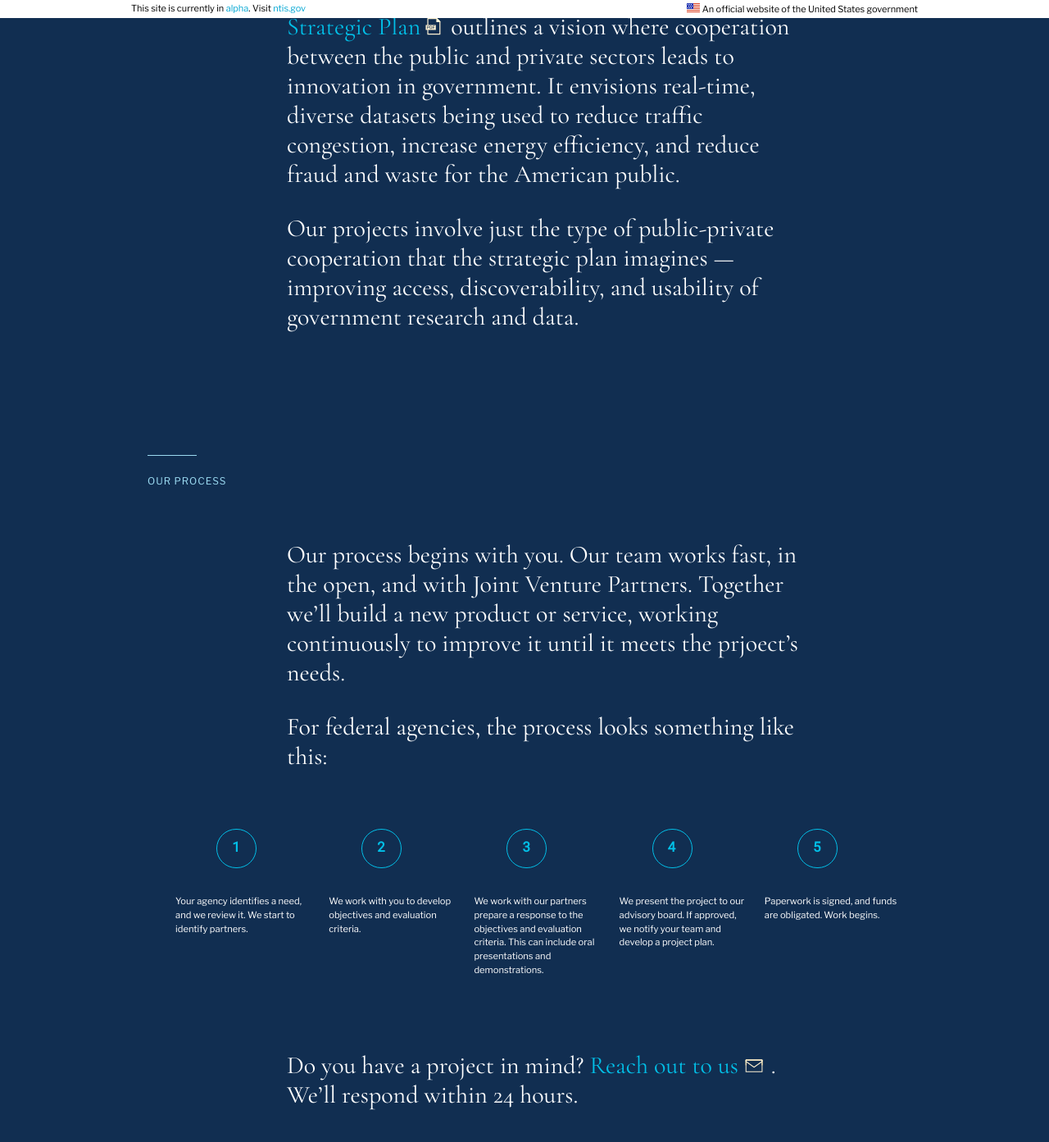
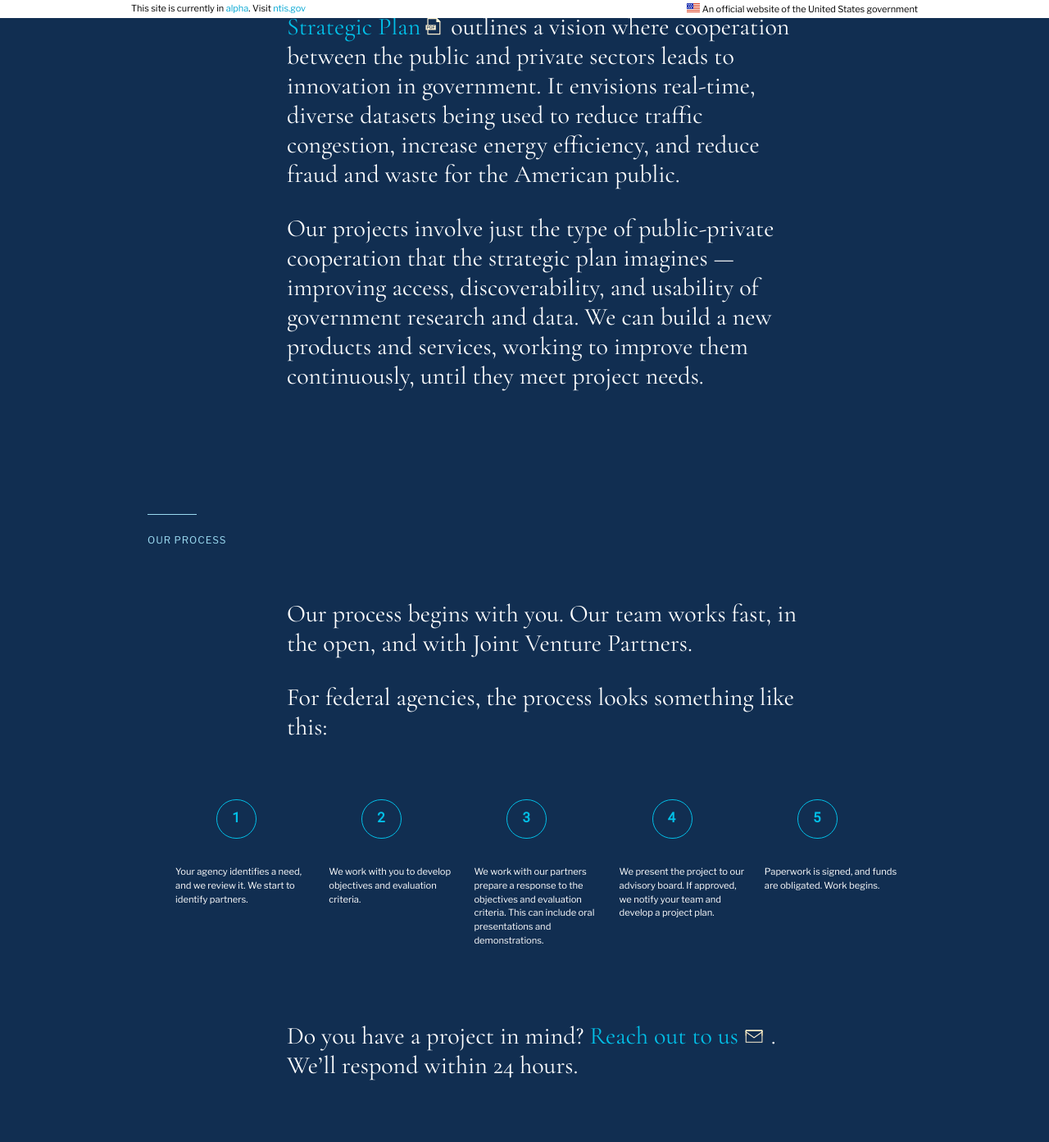
Before and after one commit to 18F/ntis-gov, a Jekyll site: the page built from our_work/index.md, in a window 1280 px wide and 1400 px high, scrolled down 827 px. Shown: the top 1393 px of the window at 82% size. Built offline with Jekyll 4.4.1, drawn with Linux system fonts in a browser that asks for light colours.

Commit message:
Moves sentence
On the our work page I tweaked the language again to avoid pronoun ambiguity. I moved one sentence from "Process" to "What we do" because the process section had gotten quite long and hard to scan.

```diff
--- a/our_work/index.md
+++ b/our_work/index.md
@@ -11,19 +11,19 @@ With the support of industry experts, we help federal agencies manage data and c
 
 The [Federal Big Data Research and Development Strategic Plan](https://www.whitehouse.gov/sites/default/files/microsites/ostp/NSTC/bigdatardstrategicplan-nitrd_final-051916.pdf) outlines a vision where cooperation between the public and private sectors leads to innovation in government. It envisions real-time, diverse datasets being used to reduce traffic congestion, increase energy efficiency, and reduce fraud and waste for the American public.
 
-Our projects involve just the type of public-private cooperation that the strategic plan imagines --- improving access, discoverability, and usability of government research and data.
+Our projects involve just the type of public-private cooperation that the strategic plan imagines --- improving access, discoverability, and usability of government research and data. We can build a new products and services, working to improve them continuously, until they meet project needs.
 
 
 ### Our process
 
-Our process begins with you. Our team works fast, in the open, and with Joint Venture Partners. Together we'll build a new product or service, working continuously to improve it until it meets the prjoect's needs.
+Our process begins with you. Our team works fast, in the open, and with Joint Venture Partners.
 
 For federal agencies, the process looks something like this:
 
 1. Your agency identifies a need, and we review it. We start to identify partners.
 2. We work with you to develop objectives and evaluation criteria.
 3. We work with our partners prepare a response to the objectives and evaluation criteria. This can include oral presentations and demonstrations.
-4. We present the project to our advisory board.  If approved, we notify your team and develop a project plan.
+4. We present the project to our advisory board. If approved, we notify your team and develop a project plan.
 5. Paperwork is signed, and funds are obligated. Work begins.
 
 Do you have a project in mind? <a href="mailto:info@ntis.gov?Subject=Project%20Inquiry" target="_top">Reach out to us</a>. We'll respond within 24 hours.
```
